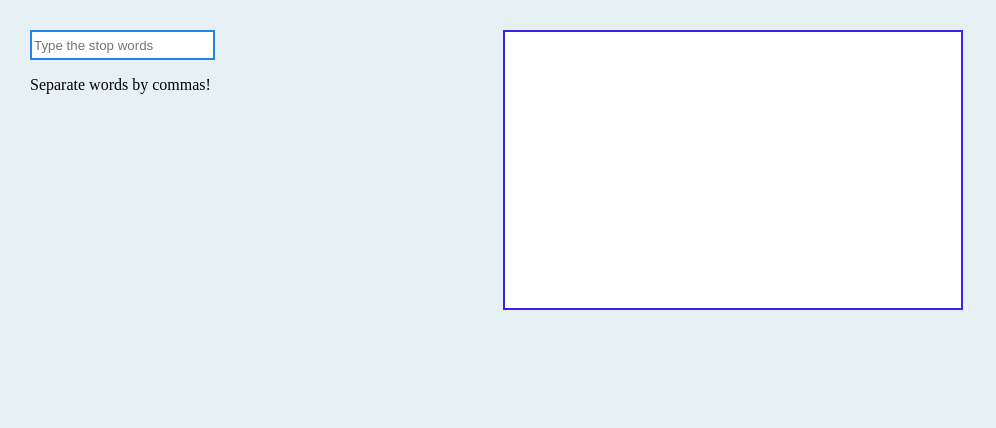
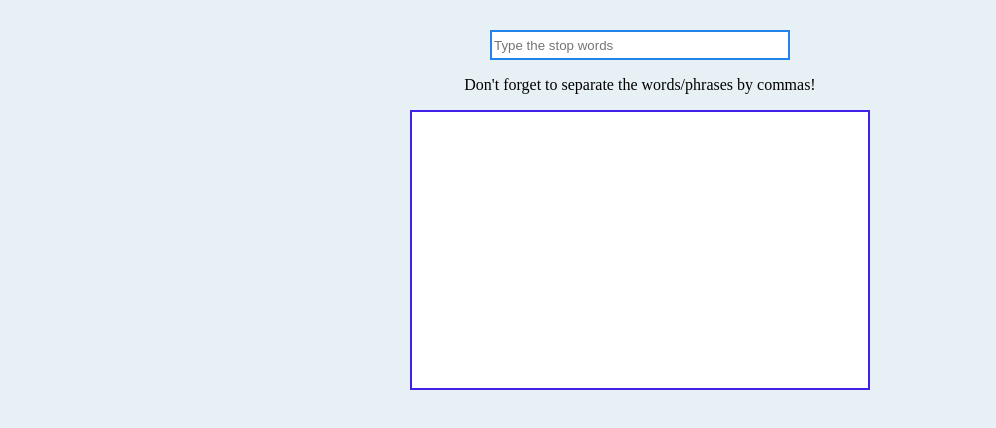
Before and after one commit to dariadia/project_messenger, a plain HTML site: page index.html in a window 1280 px wide. Shown: the whole page, without its empty margins (0-996 px from the left). Drawn offline with nearby package versions, Linux system fonts and the light colour scheme.

Commit message:
minor style adjustments

```diff
--- a/index.html
+++ b/index.html
@@ -10,9 +10,9 @@
     <title>Message Checker</title>
   </head>
   <body>
-    <div>
+    <div class="input">
       <input class="input_words" value="" placeholder="Type the stop words" />
-      <p>Separate words by commas!</p>
+      <p>Don't forget to separate the words/phrases by commas!</p>
     </div>
     <div class="container">
       <div class="backdrop">
--- a/styles.css
+++ b/styles.css
@@ -9,8 +9,6 @@
 body {
     margin: 30px;
     background-color: #e7f0f5;
-    display: flex;
-    flex-direction: row;
 }
 
 .container,
@@ -78,4 +76,11 @@ input:focus {
 input {
     border: 2px solid #2483e8;
     height: 30px;
+    width: 300px;
 }
+
+.input {
+    margin: auto;
+    width: 30%;
+    text-align: center;
+}
```
